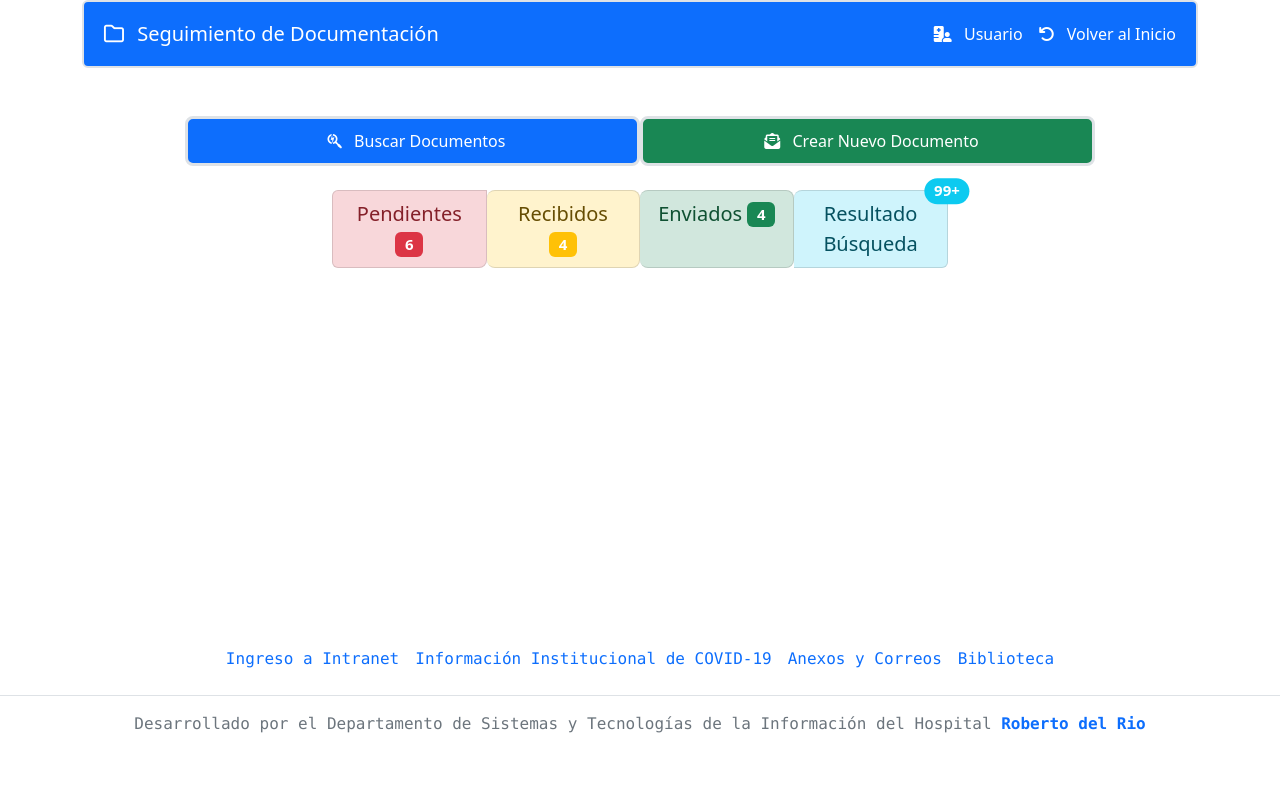
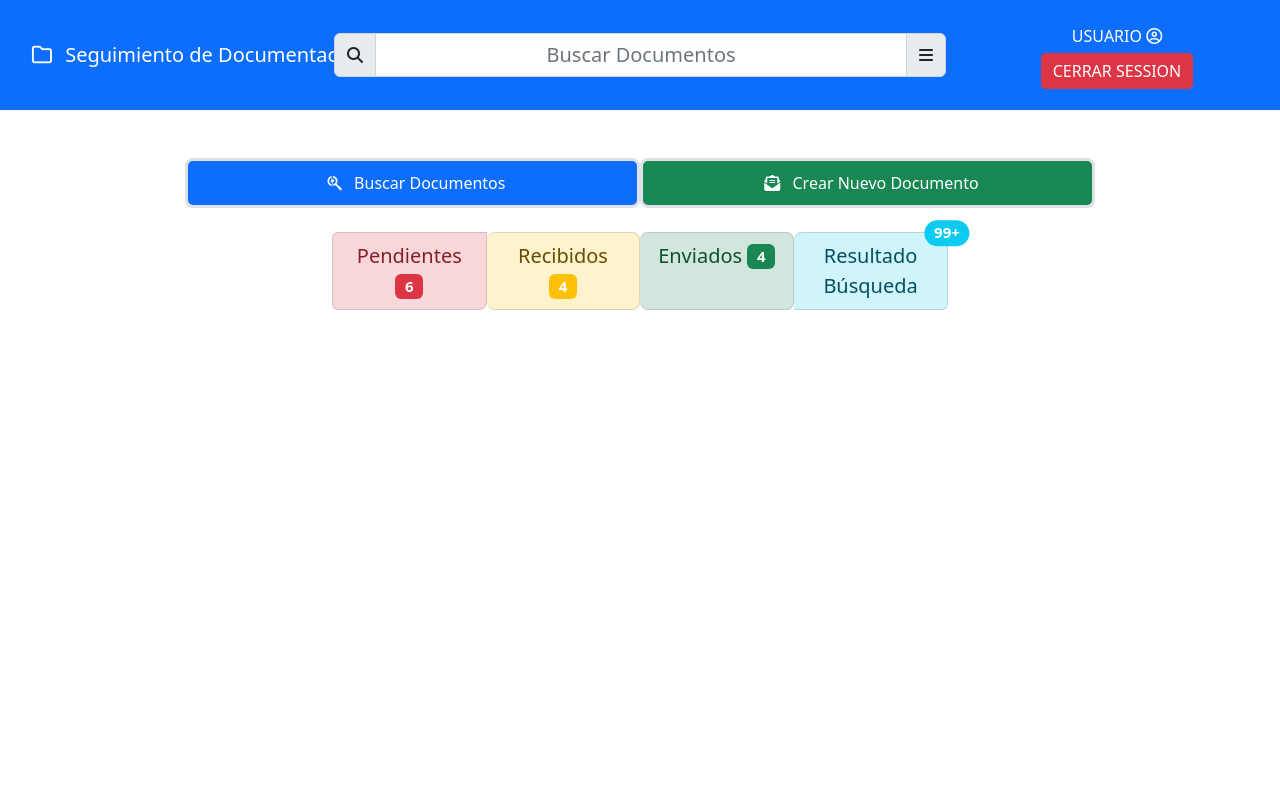
Before and after one commit to Patricioleono/code3, a CodeIgniter app: page /gestor_Documentos/ in a window 1280 px wide. Run offline with CodeIgniter, Linux system fonts and the light colour scheme; some libraries are stand-ins or nearby versions.

```diff
--- a/application/controllers/inicioSession_controller.php
+++ b/application/controllers/inicioSession_controller.php
@@ -37,7 +37,6 @@ class inicioSession_controller extends CI_Controller
 
 		$this->load->view('template/cabecera');
     	$this->load->view('gestorDocumentos');
-		$this->load->view('template/pieDePagina');
 	}
 
 
--- a/application/views/template/cabecera.php
+++ b/application/views/template/cabecera.php
@@ -8,35 +8,29 @@
     <!--LINK CSS,FONT AWESOME-->
     <link rel="stylesheet" href="https://cdnjs.cloudflare.com/ajax/libs/font-awesome/6.1.1/css/all.min.css" integrity="sha512-KfkfwYDsLkIlwQp6LFnl8zNdLGxu9YAA1QvwINks4PhcElQSvqcyVLLD9aMhXd13uQjoXtEKNosOWaZqXgel0g==" crossorigin="anonymous" referrerpolicy="no-referrer" />
     <link href="https://cdn.jsdelivr.net/npm/bootstrap@5.2.0-beta1/dist/css/bootstrap.min.css" rel="stylesheet" integrity="sha384-0evHe/X+R7YkIZDRvuzKMRqM+OrBnVFBL6DOitfPri4tjfHxaWutUpFmBp4vmVor" crossorigin="anonymous">
-    <title>Gestor de Documentación</title>
+    <title>N°recibidos-usuario</title>
 </head>
 
 <body>
+    <!--BARRA DE NAVEGACIÓN -->
+    <nav class="navbar  bg-primary row p-3">
+        <div class="col col-3">
+            <a class="navbar-brand text-white p-2" href="#">
+                <i class="far fa-folder p-2"></i>
+                Seguimiento de Documentación
+            </a>
+        </div>
+        <div class="col col-6">
+            <div class="input-group text-white">
+                <span class="input-group-text" id="addon-wrapping"><i class="fa-solid fa-magnifying-glass"></i></span>
+                <input type="text" class="form-control text-center fs-5" placeholder="Buscar Documentos" aria-label="Buscar Documentos" aria-describedby="addon-wrapping">
+                <button class="input-group-text" id="addon-wrapping"><i class="fa-solid fa-bars"></i></button>
+            </div>
+        </div>
+        <div class="col col-3 text-end pt-2">
+            <div class="text-white text-center text-uppercase fs-6">Usuario <i class="fa-regular fa-circle-user"></i></div>
+            <div class="text-center"> <button class="btn btn-primary bg-danger text-uppercase fs-6 m-1" id="cerrarSession"> Cerrar Session</button></div>
 
-    <div class="container-sm">
-        <!--BARRA DE NAVEGACIÓN -->
-        <nav class="navbar navbar-expand-sm border border-2 bg-primary rounded-2">
-            <div class="container-fluid">
-                <a class="navbar-brand text-white" href="#">
-                    <i class="far fa-folder p-2"></i>
-                    Seguimiento de Documentación
-                </a>
-                <ul class="navbar-nav ml-auto">
-                    <li class="nav-item navbar-text text-white">
-                        <!--ICONOS EN ETIQUETA SPAM-->
-                        <span>
-                            <i class="fas fa-hospital-user p-2"></i>
-                            Usuario
-                        </span>
-                    </li>
-                    <li class="nav-item active">
-                        <span>
-                            <a class="nav-link text-white" href="http://intranetdes">
-                                <i class="fas fa-undo p-2"></i>
-                                Volver al Inicio</a>
-                        </span>
-                    </li>
-                </ul>
-            </div>
-        </nav>
-    </div>
+        </div>
+
+    </nav>
--- a/application/views/template/pieDePagina.php
+++ /dev/null
@@ -1,20 +0,0 @@
-<nav class="navbar fixed-bottom nav-expand-md">
-  <footer class="py-3 my-4 w-100">
-    <ul class="nav justify-content-center border-bottom pb-3 mb-3">
-      <li class="nav-item"><a href="http://intranet/" class="nav-link px-2 font-monospace">Ingreso a Intranet</a></li>
-      <li class="nav-item"><a href="http://intranet/medica/covid-19/" class="nav-link px-2 font-monospace">Información Institucional de COVID-19</a></li>
-      <li class="nav-item"><a href="http://intranet/administrativa/funcionarios/index.php" class="nav-link px-2 font-monospace">Anexos y Correos</a></li>
-      <li class="nav-item"><a href="http://intranet/administrativa/biblioteca/" class="nav-link px-2 font-monospace">Biblioteca</a></li>
-    </ul>
-    <p class="text-center text-muted font-monospace">Desarrollado por el Departamento de Sistemas y Tecnologías de la Información del Hospital <a class="text-decoration-none"  href="https://www.hrrio.cl/web2/"><strong>Roberto del Rio</strong></a></p>
-  </footer>
-</nav>
-
-<!-- MDB JAVASCRIPT & POPPER, BOOTSTRAPS, JQUERY -->
-<script src="https://cdnjs.cloudflare.com/ajax/libs/jquery/3.6.0/jquery.min.js"></script>
-<script src="https://cdn.jsdelivr.net/npm/bootstrap@5.2.0-beta1/dist/js/bootstrap.bundle.min.js" integrity="sha384-pprn3073KE6tl6bjs2QrFaJGz5/SUsLqktiwsUTF55Jfv3qYSDhgCecCxMW52nD2" crossorigin="anonymous"></script>
-<script src="https://cdn.jsdelivr.net/npm/@popperjs/core@2.11.5/dist/umd/popper.min.js" integrity="sha384-Xe+8cL9oJa6tN/veChSP7q+mnSPaj5Bcu9mPX5F5xIGE0DVittaqT5lorf0EI7Vk" crossorigin="anonymous"></script>
-<script src="https://cdn.jsdelivr.net/npm/bootstrap@5.2.0-beta1/dist/js/bootstrap.min.js" integrity="sha384-kjU+l4N0Yf4ZOJErLsIcvOU2qSb74wXpOhqTvwVx3OElZRweTnQ6d31fXEoRD1Jy" crossorigin="anonymous"></script>
-</body>
-
-</html>
```
